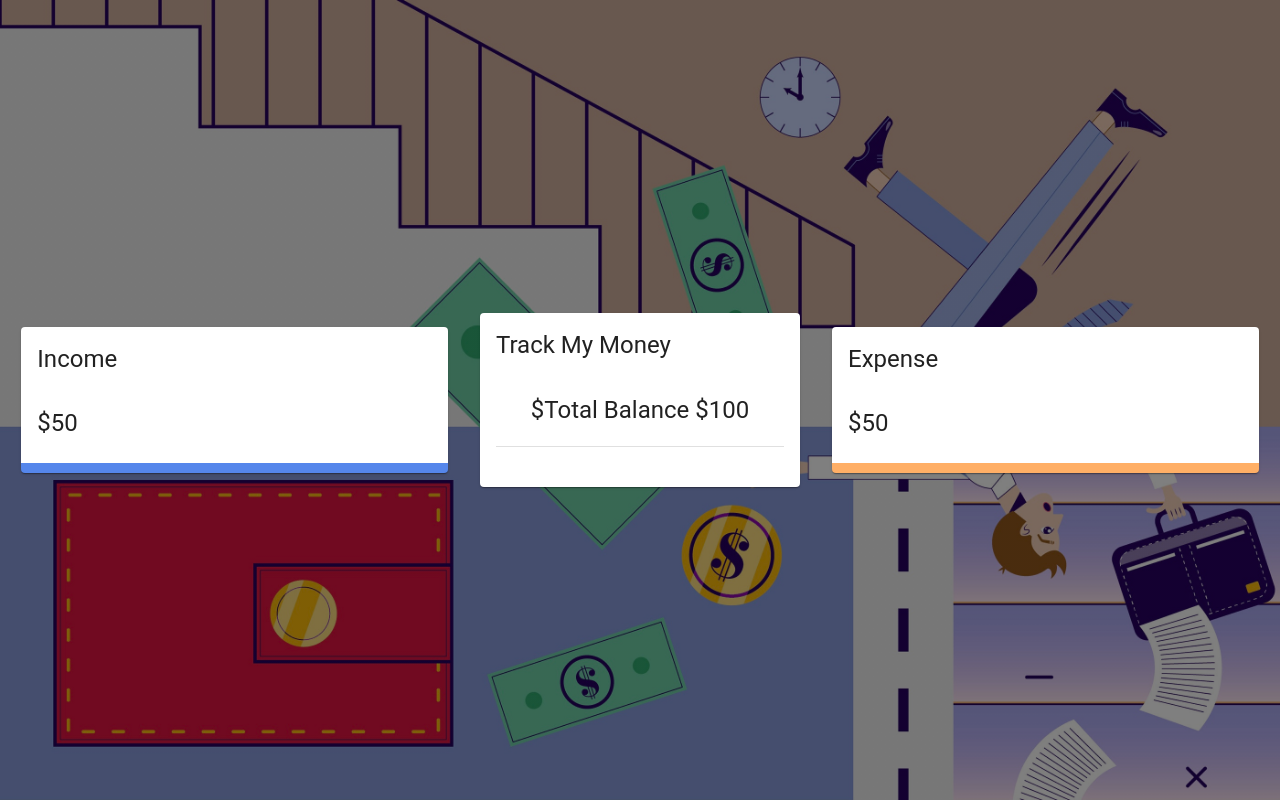
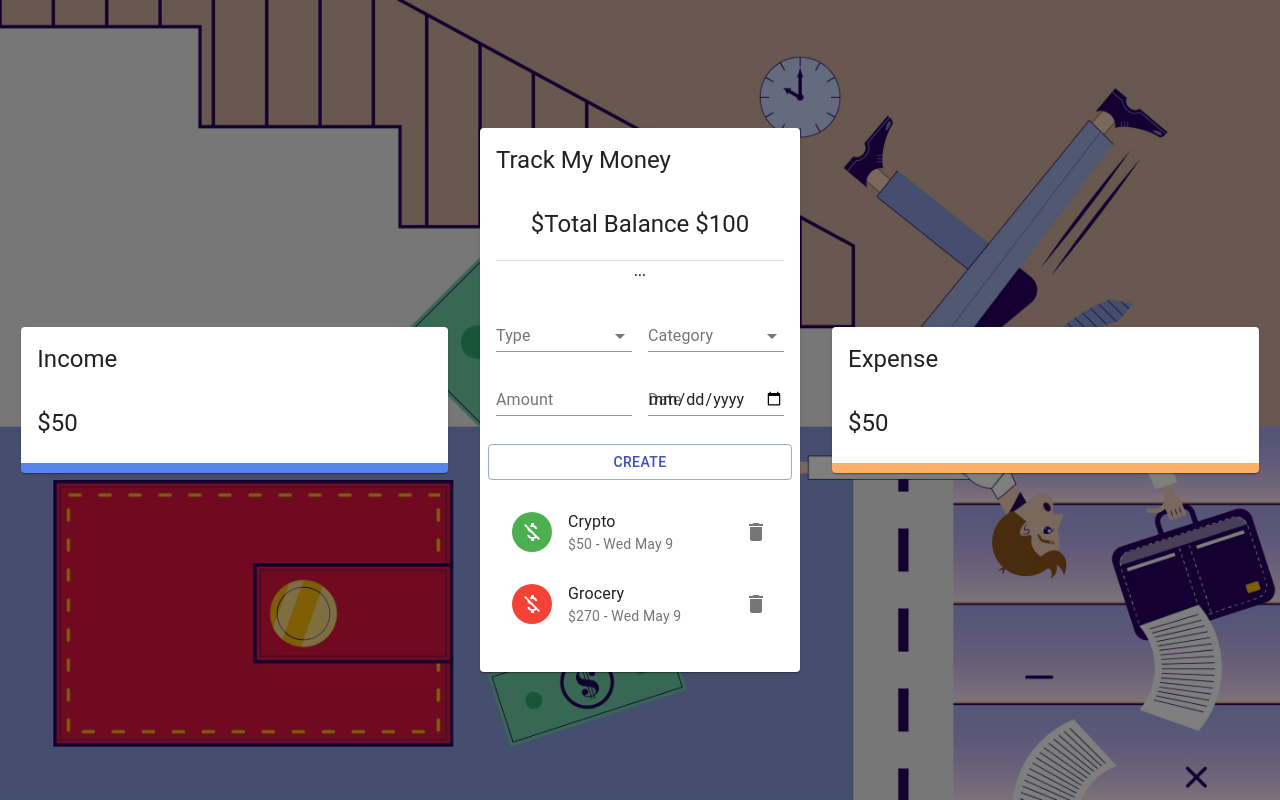
Before and after one commit to josh-umahi/TrackMyMoney, a React (Create React App) app in the folder web_app/: page / in a window 1280 px wide. Built offline with nearby package versions, Linux system fonts and the light colour scheme.

Commit message:
Began implementation of Form, List and the Context

```diff
--- a/web_app/src/components/Form/Form.jsx
+++ b/web_app/src/components/Form/Form.jsx
@@ -1,9 +1,62 @@
-import React from 'react'
+import React from "react";
+import {
+  TextField,
+  Typography,
+  Grid,
+  Button,
+  FormControl,
+  InputLabel,
+  Select,
+  MenuItem,
+} from "@material-ui/core";
+
+import useStyles from "./styles";
 
 const Form = () => {
+  const classes = useStyles();
+
   return (
-    <div>Form</div>
-  )
-}
+    <Grid container spacing={2}>
+      <Grid item xs={12}>
+        <Typography align="center" variant="subtitle2" gutterBottom>
+          ...
+        </Typography>
+      </Grid>
+      <Grid item xs={6}>
+        <FormControl fullWidth>
+          <InputLabel>Type</InputLabel>
+          <Select>
+            <MenuItem value="Income">Income</MenuItem>
+            <MenuItem value="Expense">Expense</MenuItem>
+          </Select>
+        </FormControl>
+      </Grid>
+      <Grid item xs={6}>
+        <FormControl fullWidth>
+          <InputLabel>Category</InputLabel>
+          <Select>
+            <MenuItem value="business">Business</MenuItem>
+            <MenuItem value="salary">Salary</MenuItem>
+          </Select>
+        </FormControl>
+      </Grid>
 
-export default Form
+      <Grid item xs={6}>
+        <TextField type="number" label="Amount" fullWidth />
+      </Grid>
+      <Grid item xs={6}>
+        <TextField type="date" label="Date" fullWidth />
+      </Grid>
+      <Button
+        className={classes.button}
+        variant="outlined"
+        color="primary"
+        fullWidth
+      >
+        Create
+      </Button>
+    </Grid>
+  );
+};
+
+export default Form;
--- /dev/null
+++ b/web_app/src/components/List/List.jsx
@@ -0,0 +1,76 @@
+import React, { useContext } from "react";
+import {
+  List as MUIList,
+  ListItem,
+  ListItemAvatar,
+  Avatar,
+  ListItemText,
+  ListItemSecondaryAction,
+  IconButton,
+  Slide,
+} from "@material-ui/core";
+import { Delete, MoneyOff } from "@material-ui/icons";
+
+import useStyles from "./styles";
+import { ExpenseTrackerContext } from "../../context/context";
+
+const List = () => {
+  const classes = useStyles();
+  const { deleteTransaction } = useContext(ExpenseTrackerContext);
+
+  const transactions = [
+    {
+      id: 1,
+      type: "Income",
+      category: "Crypto",
+      amount: 50,
+      date: "Wed May 9",
+    },
+    {
+      id: 2,
+      type: "Expense",
+      category: "Grocery",
+      amount: 270,
+      date: "Wed May 9",
+    },
+  ];
+
+  return (
+    <MUIList dense={false} className={classes.list}>
+      {transactions.map((transaction) => (
+        <Slide
+          direction="down"
+          in
+          mountOnEnter
+          unmountOnExit
+          key={transaction.id}
+        >
+          <ListItem>
+            <ListItemAvatar>
+              <Avatar
+                className={
+                  transaction.type === "Income"
+                    ? classes.avatarIncome
+                    : classes.avatarExpense
+                }
+              >
+                <MoneyOff />
+              </Avatar>
+            </ListItemAvatar>
+            <ListItemText
+              primary={transaction.category}
+              secondary={`$${transaction.amount} - ${transaction.date}`}
+            />
+            <ListItemSecondaryAction>
+              <IconButton edge="end" aria-label="delete" onClick={() => {}}>
+                <Delete />
+              </IconButton>
+            </ListItemSecondaryAction>
+          </ListItem>
+        </Slide>
+      ))}
+    </MUIList>
+  );
+};
+
+export default List;
--- /dev/null
+++ b/web_app/src/components/List/styles.js
@@ -0,0 +1,17 @@
+import { makeStyles } from '@material-ui/core/styles';
+import { red, green } from '@material-ui/core/colors';
+
+export default makeStyles((theme) => ({
+  avatarIncome: {
+    color: '#fff',
+    backgroundColor: green[500],
+  },
+  avatarExpense: {
+    color: theme.palette.getContrastText(red[500]),
+    backgroundColor: red[500],
+  },
+  list: {
+    maxHeight: '150px',
+    overflow: 'auto',
+  },
+}));
--- a/web_app/src/components/Main/Main.jsx
+++ b/web_app/src/components/Main/Main.jsx
@@ -9,6 +9,8 @@
 } from "@material-ui/core";
 
 import useStyles from "./styles";
+import Form from "../Form/Form";
+import List from "../List/List";
 
 const Main = () => {
   const classes = useStyles();
@@ -27,11 +29,12 @@
           {/* <InfoCard /> */}
         </Typography>
         <Divider />
+        <Form />
       </CardContent>
       <CardContent className={classes.cartContent}>
         <Grid container spacing={2}>
           <Grid item xs={12}>
-            {/* <List /> */}
+            <List />
           </Grid>
         </Grid>
       </CardContent>
--- /dev/null
+++ b/web_app/src/context/context.js
@@ -0,0 +1,28 @@
+import React, { useReducer, createContext } from 'react';
+
+import contextReducer from './contextReducer';
+
+const initialState = []
+
+export const ExpenseTrackerContext = createContext(initialState);
+
+export const Provider = ({ children }) => {
+    const [transactions, dispatch] = useReducer(contextReducer, initialState);
+
+    const deleteTransaction = (id) => {
+        dispatch({ type: 'DELETE_TRANSACTION', payload: id });
+    };
+    const addTransaction = (transaction) => {
+        dispatch({ type: 'ADD_TRANSACTION', payload: transaction });
+    };
+
+    return (
+        <ExpenseTrackerContext.Provider value={{
+            deleteTransaction,
+            addTransaction,
+        }}
+        >
+            {children}
+        </ExpenseTrackerContext.Provider>
+    );
+};
--- /dev/null
+++ b/web_app/src/context/contextReducer.js
@@ -0,0 +1,18 @@
+const contextReducer = (state, action) => {
+  let transactions;
+
+  switch (action.type) {
+    case 'DELETE_TRANSACTION':
+      transactions = state.filter((transaction) => transaction.id !== action.payload);
+
+      return transactions;
+    case 'ADD_TRANSACTION':
+      transactions = [action.payload, ...state];
+
+      return transactions;
+    default:
+      return state;
+  }
+};
+
+export default contextReducer;
--- a/web_app/src/index.js
+++ b/web_app/src/index.js
@@ -3,5 +3,11 @@
 
 import App from './App'
 import './index.css';
+import { Provider } from './context/context';
 
-ReactDOM.render(<App />, document.getElementById('root'));
+ReactDOM.render(
+    <Provider>
+        <App />
+    </Provider>,
+    document.getElementById('root'),
+);
```
